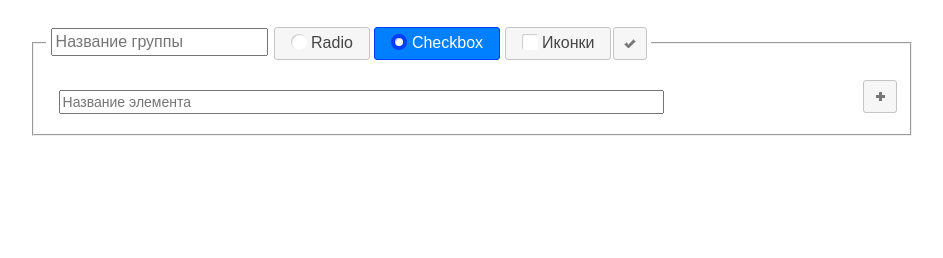
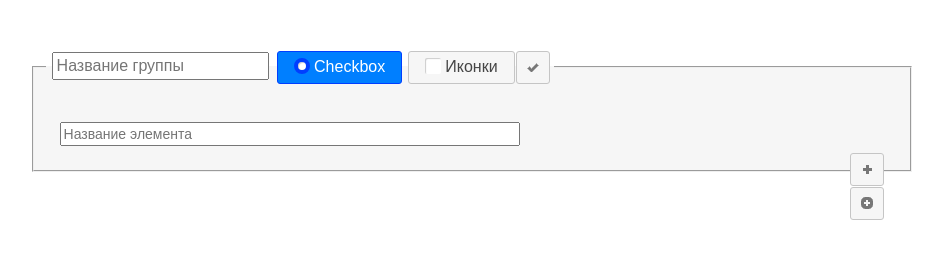
Before and after one commit to Eneymotorny/jqueryUI_widgets, a website: page index.html in a window 1280 px wide. Shown: the part 70-328 px from the top of the page, without its empty margins (168-1111 px from the left). Drawn offline with nearby package versions, Linux system fonts and the light colour scheme.

Commit message:
possibility add groups of ckeckboxradio

```diff
--- a/css/style.css
+++ b/css/style.css
@@ -3,12 +3,13 @@ h1 {
 	margin: 30px;
 }
 label {
-	margin: 0 3px 0 3px;
+	margin: 4px;
 }
 main {
 	width: 70%;
 	margin: 30px auto;
-	min-width: 670px;
+	min-width: 700px;
+	padding: 20px;
 }
 legend.ready {
 	font-size: 20px;
@@ -28,14 +29,30 @@ legend.ready {
 	width: 100px;
 }
 fieldset {
+	position: relative;
 	padding-top: 20px;
 	margin-bottom: 15px;
+	background-color: #f6f6f6;
 }
-
-.btn-add-new-f, .btn-add-new-g {
-	float: right;
+.btn-add-new-f {
+	position: absolute;
+	top: 65px;
+	right: 25px;
+}
+.btn-add-new-g {
+	position: absolute;
+	bottom: -50px;
+	right: 25px;
 }
 .field-container {
-	display: inline-block;
-	width: 70%;
+	display: inline-flex;
+	flex-direction: column;
+	align-items: flex-start;
+	width: 60%;
 }
+.field-container label {
+	width: auto;
+}
+.hidden {
+	display: none;
+}
--- a/js/script.js
+++ b/js/script.js
@@ -6,6 +6,7 @@ $(function() {
 
 	function addSampleGroup(target) {
 		var countFields = 0;
+		var idName = 'id' + (new Date().getTime());
 
 		var $group =
 			$('<fieldset>').appendTo( $(target));
@@ -18,18 +19,17 @@ $(function() {
 
 		var $groupName =
 			$('<label>')
-				.append('<input class="inp-name-group" type="text" maxlength="30" placeholder="Название группы">')
+				.append('<input class="inp-name-group" type="text" maxlength="50" placeholder="Название группы">')
 				.appendTo($legend);
 		var $radRadio =
-			$('<label>Radio <input type="radio" name="selectType"></label>')
+			$('<label class="hidden">Radio <input type="radio" name="' + idName + '"></label>')
 				.appendTo($legend);
 		var $radCheckbox =
-			$('<label>Checkbox <input type="radio" checked name="selectType"></label>')
+			$('<label>Checkbox <input type="radio" checked name="' + idName + '"></label>')
 				.appendTo($legend);
 		var $checkIcons =
 			$('<label>Иконки <input type="checkbox" name="with-icons"></label>')
 				.appendTo($legend);
-		var $btnSaveField =
 			$('<button class="btn-save">Сохранить группу</button>')
 				.on('click', function () {
 					var group = {
@@ -46,13 +46,11 @@ $(function() {
 							return has
 						}
 					};
-
 					if (group.name === null || group.name.trim() === '') {
 						return
 					} else if (group.hasEmptyFields()) {
 						return
 					}
-
 					$legend.text(group.name).addClass('ready');
 					$btnAddF.remove();
 
@@ -65,7 +63,6 @@ $(function() {
 									.text(group.fields[0].value)
 									.append('<input type="radio" checked name="' + idName + '" style=" display: none">')
 							}
-
 							for( var i = 0; i < group.fields.length; i++ ) {
 								$(group.fields[i])
 									.parent('label')
@@ -93,14 +90,28 @@ $(function() {
 		var $btnAddF =
 			$('<button class="btn-add-new-f">Добавить новое поле</button>')
 				.on('click', function () {
-					if (countFields > 9) return;
 					addElemInp();
+					if (countFields > 9) {
+						$btnAddF.remove();
+					}
 				})
 				.appendTo($group);
-
+		if (countGroups < 9) {
+			var $btnAddG =
+				$('<button class="btn-add-new-g">Добавить новую группу</button>')
+					.on('click', function () {
+						addSampleGroup('main');
+						$btnAddG.remove();
+					})
+				.appendTo($group);
+		}
 		function addElemInp() {
-			$elemName = $('<label><input class="inp-name-elem" type="text" maxlength="30" placeholder="Название элемента"></label>')
+			$elemName =
+				$('<label><input class="inp-name-elem" type="text" size="50" ' +
+					'maxlength="80" placeholder="Название элемента"></label>')
 				.appendTo($fieldsContainer);
+			$($radRadio).removeClass('hidden');
+			$('html, body').animate({ scrollTop: ($elemName).offset().top }, 500);
 			countFields++
 		}
 
@@ -115,14 +126,12 @@ $(function() {
 			showLabel: false
 		});
 		$group.find('button.btn-add-new-g').button({
-			icon: "ui-icon-plusthick",
+			icon: "ui-icon-circle-plus",
 			showLabel: false
 		});
 		$group.find('[name=selType]').selectmenu();
-
+		$('html, body').animate({ scrollTop: ($group).offset().top }, 800);
 		countGroups++;
 	}
-
 	addSampleGroup('main');
-
 });
```
